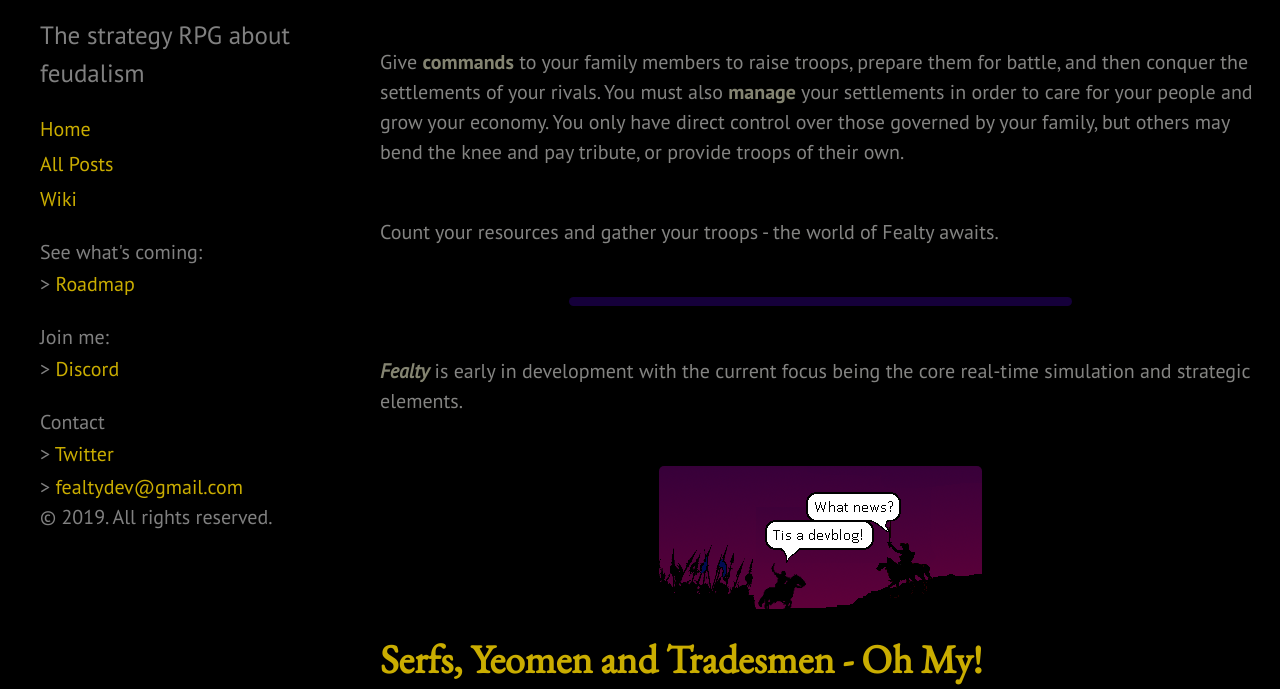
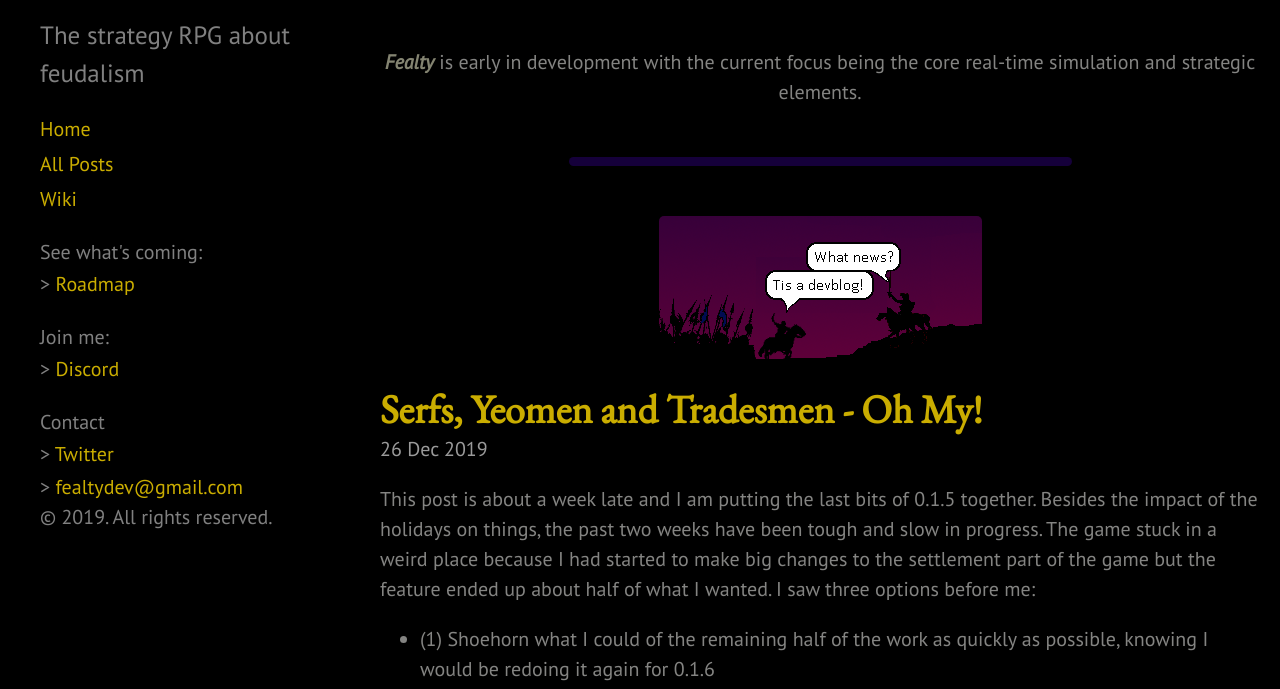
Before and after one commit to sdporres/fealtyweb, a Jekyll site: the page built from index.html, in a window 1280 px wide and 900 px high, scrolled down 1384 px, cut to the strip 211-900 px from the top of the window. Built offline with Jekyll 4.4.1, drawn with Linux system fonts in a browser that asks for light colours; the list of posts is cut into pages by our own code.

Commit message:
remove some ridiculous opening statements

```diff
--- a/index.html
+++ b/index.html
@@ -6,7 +6,8 @@ title: Home
 <img src="{{ site.baseurl }}/public/images/fealty_logo.png" class="center" />
 
 <span class="center">
-  <i><b>Fealty</b></i> is a real-time strategy-rpg set in a world inspired by the early middle ages. You take control of a family of
+  <i><b>Fealty</b></i> is a real-time strategy-rpg set in a world inspired by the early middle ages. You take control of
+  a family of
   characters and it is your task to expand your domains, manage your settlements, and muster your forces. The characters
   in the world are how you interact. They can carry out your will, and just as importantly, report on what is happening
   in the realm that you need to be aware of. Fealty is played over a series of "kingdom games". Each kingdom game
@@ -32,25 +33,16 @@ title: Home
   <img src="{{ site.baseurl }}/public/images/the-game.png" class="image-left" />
 </span>
 
-<img src="{{ site.baseurl }}/public/images/fealty-hr.png" class="center bottom-margin top-margin" />
+<img src="{{ site.baseurl }}/public/images/fealty-hr.png" class="center" />
 
 <span class="center bottom-margin top-margin">
-  Give <b>commands</b> to your family members to raise troops, prepare them for battle, and then conquer the settlements
-  of your rivals. You must also <b>manage</b> your settlements in order to care for your people and grow your economy.
-  You only have direct control over those governed by your family, but others may bend the knee and pay tribute, or provide troops of their own.
-</span>
-
-<span class="center bottom-margin top-margin">
-  Count your resources and gather your troops - the world of Fealty awaits.
+  <center><i><b>Fealty</b></i> is early in development with the current focus being the core real-time simulation and strategic
+  elements.</center>
 </span>
 
 <img src="{{ site.baseurl }}/public/images/fealty-hr.png" class="center" />
 
-<span class="center bottom-margin top-margin">
-  <i><b>Fealty</b></i> is early in development with the current focus being the core real-time simulation and strategic elements.
-</span>
-
-<img src="{{ site.baseurl }}/public/images/devblog-header2.png" class="center top-margin"/>
+<img src="{{ site.baseurl }}/public/images/devblog-header2.png" class="center top-margin" />
 
 <div class="posts">
   {% for post in paginator.posts %}
```
